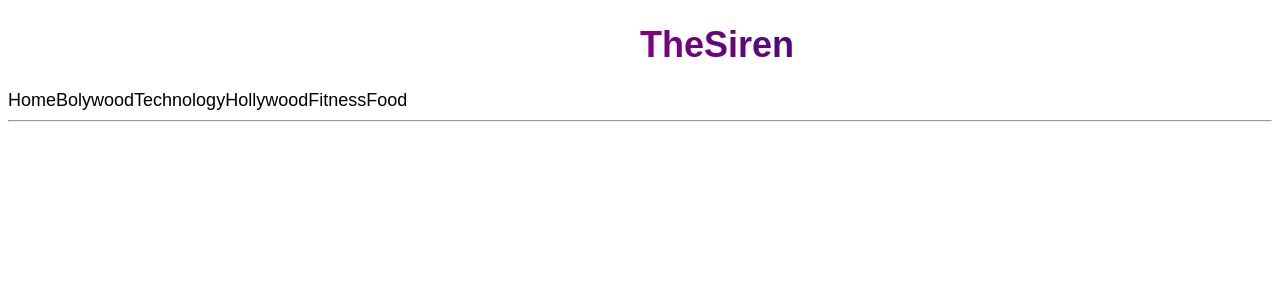
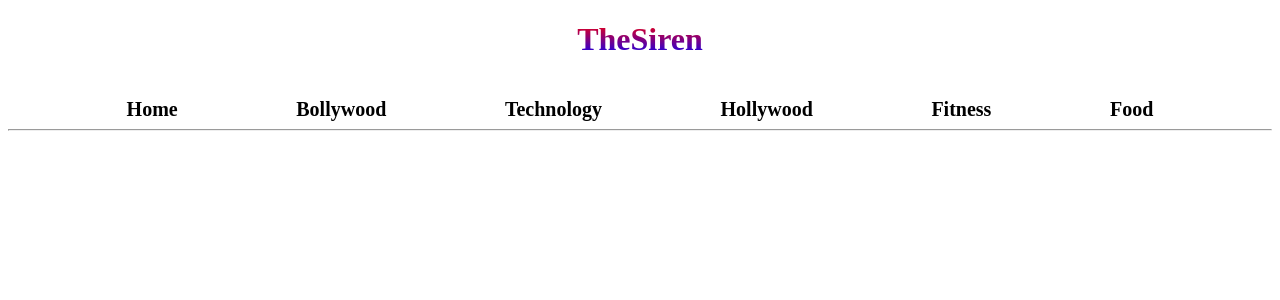
Before and after one commit to Thakuriya-Disha/React_Blog_Project, a React (Create React App) app in the folder blogwebsite/: page / in a window 1280 px wide. Shown: the top 300 px of the page. Built offline with nearby package versions, Linux system fonts and the light colour scheme.

Commit message:
Header Component Updated

```diff
--- a/blogwebsite/package.json
+++ b/blogwebsite/package.json
@@ -8,6 +8,7 @@
     "@testing-library/user-event": "^13.5.0",
     "react": "^18.2.0",
     "react-dom": "^18.2.0",
+    "react-router-dom": "^6.8.2",
     "react-scripts": "5.0.1",
     "web-vitals": "^2.1.4"
   },
--- a/blogwebsite/src/Header/HeaderComponent.jsx
+++ b/blogwebsite/src/Header/HeaderComponent.jsx
@@ -5,6 +5,7 @@ const HeaderCompo = () => {
     return(
         <>
         <BlogLogo />
+        <br/>
         <NavBar />
         </>
     );
--- a/blogwebsite/src/Header/Logo/style_logo.css
+++ b/blogwebsite/src/Header/Logo/style_logo.css
@@ -1,7 +1,9 @@
 #title{
-    margin-left:50%;
+    text-align:center;
     background-color:black;
-    background-image:linear-gradient(to right, purple, midnightblue, blue);
-    background-clip:text;
-    -webkit-text-fill-color:transparent;
+    background-image:linear-gradient(red, purple, blue);
+    -webkit-background-clip: text;
+    -moz-background-clip: text;
+    -webkit-text-fill-color: transparent;
+    -moz-text-fill-color: transparent;
 }
--- a/blogwebsite/src/Header/NavBar/index_nav.jsx
+++ b/blogwebsite/src/Header/NavBar/index_nav.jsx
@@ -2,16 +2,17 @@ import './style_nav.css';
 
 const NavBar = () => {
     return(
+        <>
         <div className='navList'>
-            <li>Home</li>
-            <li>Bolywood</li>
-            <li>Technology</li>
-            <li>Hollywood</li>
-            <li>Fitness</li>
-            <li>Food</li>
-            <br/>
-            <hr/>
+            <div>Home</div>
+            <div>Bollywood</div>
+            <div>Technology</div>
+            <div>Hollywood</div>
+            <div>Fitness</div>
+            <div>Food</div>
         </div>
+        <hr/>
+        </>
     );
 }
 export default NavBar;
--- a/blogwebsite/src/Header/NavBar/style_nav.css
+++ b/blogwebsite/src/Header/NavBar/style_nav.css
@@ -1,7 +1,6 @@
-li{
-    display:inline;
+.navList{
+    display:flex;
+    font-size:20px;
+    justify-content:space-evenly;
+    font-weight:bold;
 }
-body{
-    font-family: Arial, Helvetica, sans-serif;
-    font-size:18px;
-}
```
Also changed, not shown: 1 other file (tests, documents, lock files or other folders).
